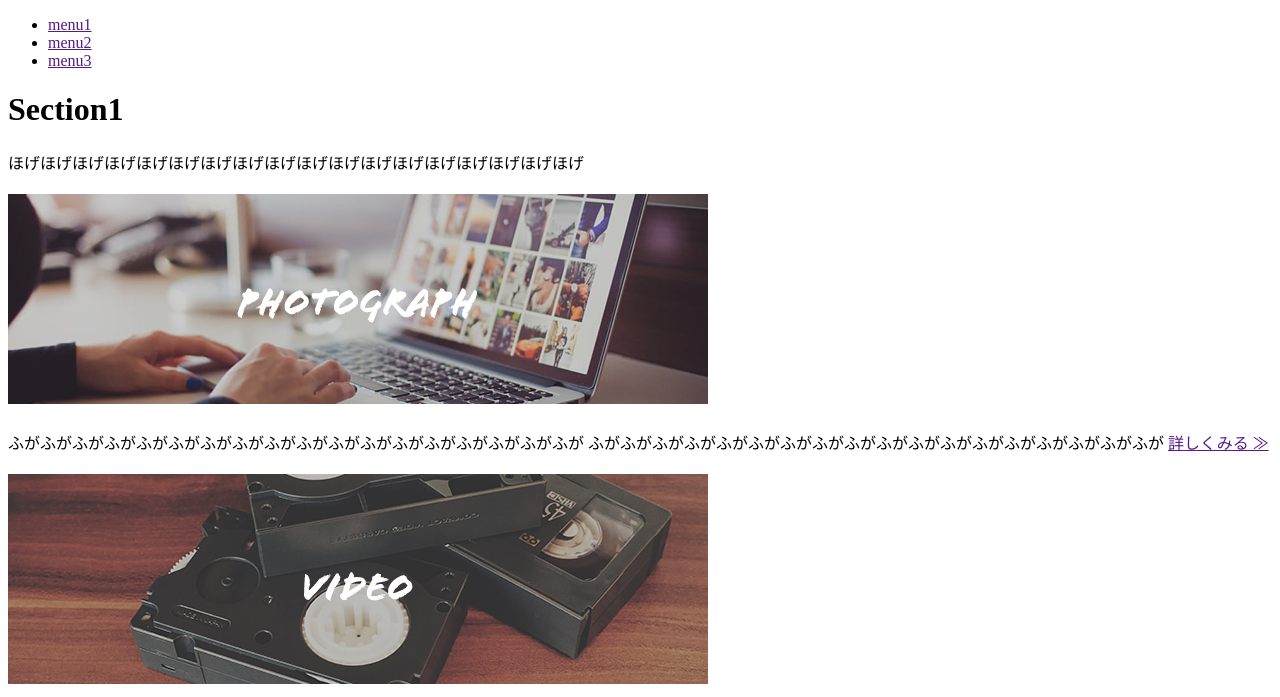
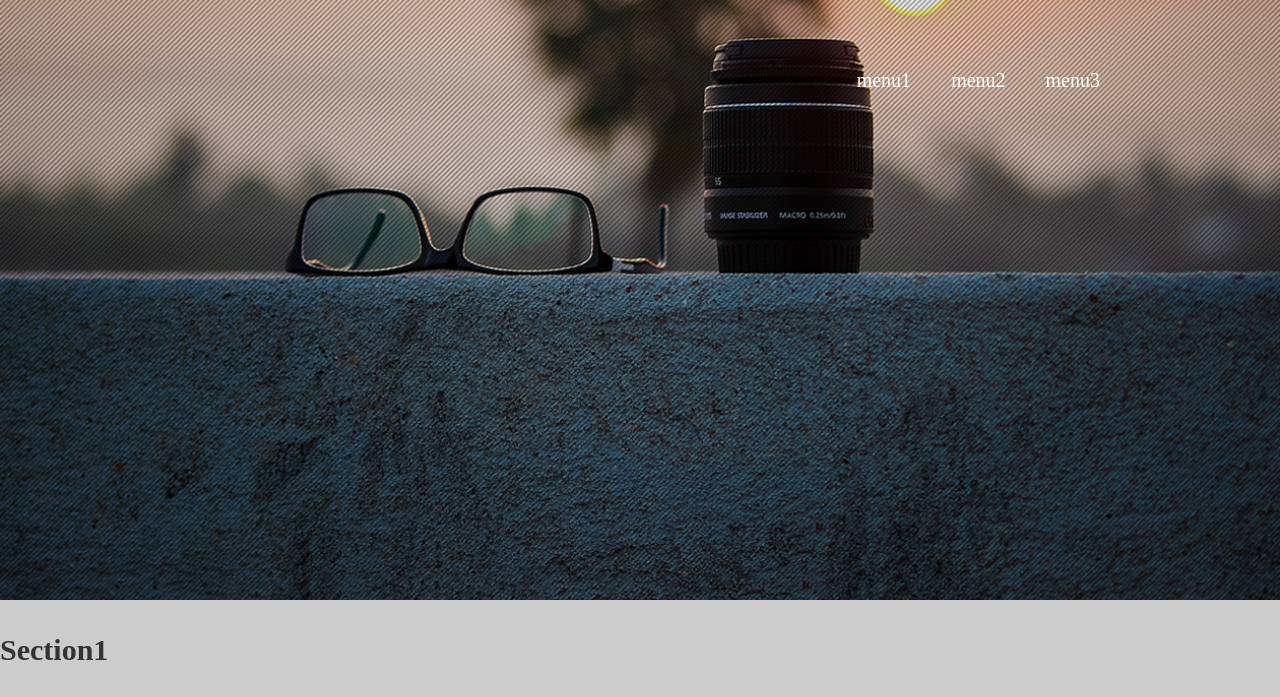
Before and after one commit to yuga77/html-scss-training, a website built with webpack: page index.html in a window 1280 px wide. Shown: the top 697 px of the page. Built offline with nearby package versions, Linux system fonts and the light colour scheme.

Commit message:
create header

```diff
--- a/index.html
+++ b/index.html
@@ -9,15 +9,17 @@
 <body id="portfolio">
 
   <!-- header始まり -->
-  <header>
-    <nav>
-      <ul class="global-nav">
-        <li><a href="">menu1</a></li>
-        <li><a href="">menu2</a></li>
-        <li><a href="">menu3</a></li>
-      </ul>
-    </nav>
-  </header>
+  <div class="header-main">
+    <header class="header">
+      <nav class="header-navigation">
+        <ul class="header-navigation__menu">
+          <li class="header-navigation__list"><a class="header-navigation__link" href="">menu1</a></li>
+          <li class="header-navigation__list"><a class="header-navigation__link" href="">menu2</a></li>
+          <li class="header-navigation__list"><a class="header-navigation__link" href="">menu3</a></li>
+        </ul>
+      </nav>
+    </header>
+  </div>
   <!-- header終わり -->
   <div class="test"></div>
   <!-- wrap始まり -->
--- a/main.scss
+++ b/main.scss
@@ -0,0 +1,54 @@
+@charset "utf-8";
+
+body {
+  margin: 0;
+  padding: 0;
+  background-color: #cccccc;
+  color: #333333;
+  font-size: 15px;
+  line-height: 2;
+  position:    relative;
+}
+
+ul { margin: 0; padding: 0; }
+
+a { color: #3583aa; text-decoration: none; }
+
+a:hover { text-decoration: underline; }
+
+.header-main{
+  height: 600px;
+  background-image: url(bg-portfolio.jpg);
+  background-repeat:  no-repeat;                         /* 画像の繰り返しを指定  */
+  background-position:center center;                     /* 画像の表示位置を指定  */
+  background-size: 100%;                               /* 画像のサイズを指定    */
+  width:100%;
+  .header{
+    width: 960px;
+    height: 100px;
+    margin: 0 auto;
+
+    .header-navigation{
+      float: right;
+      margin-top: 60px;
+      .header-navigation__menu{
+        li{
+          float: left;
+          margin: 0 20px;
+          font-size: 20px;
+          list-style: none;
+          font-family: 'Bitter', serif;
+          a{
+            color: #ffffff;
+            text-decoration: none;
+          }
+          a:hover {
+            border-bottom: 2px solid #ffffff;
+            padding-bottom: 3px;
+            text-decoration: none;
+          }
+        }
+      }
+    }
+  }
+}
```
Also changed, not shown: 9c51512420d70040e8aab73d831949b5.jpg (added), main.css.
